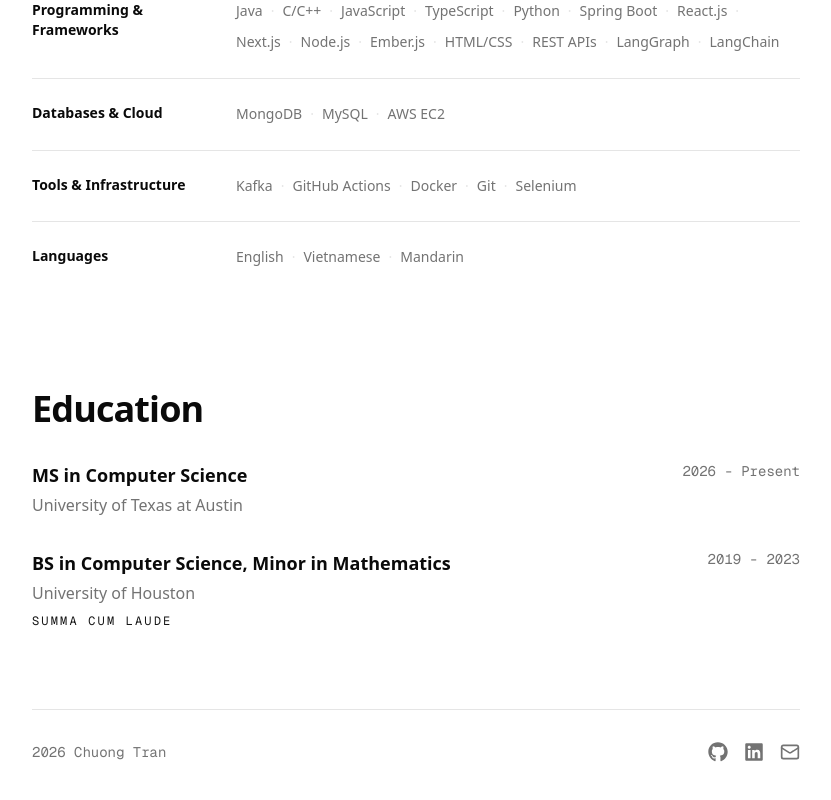
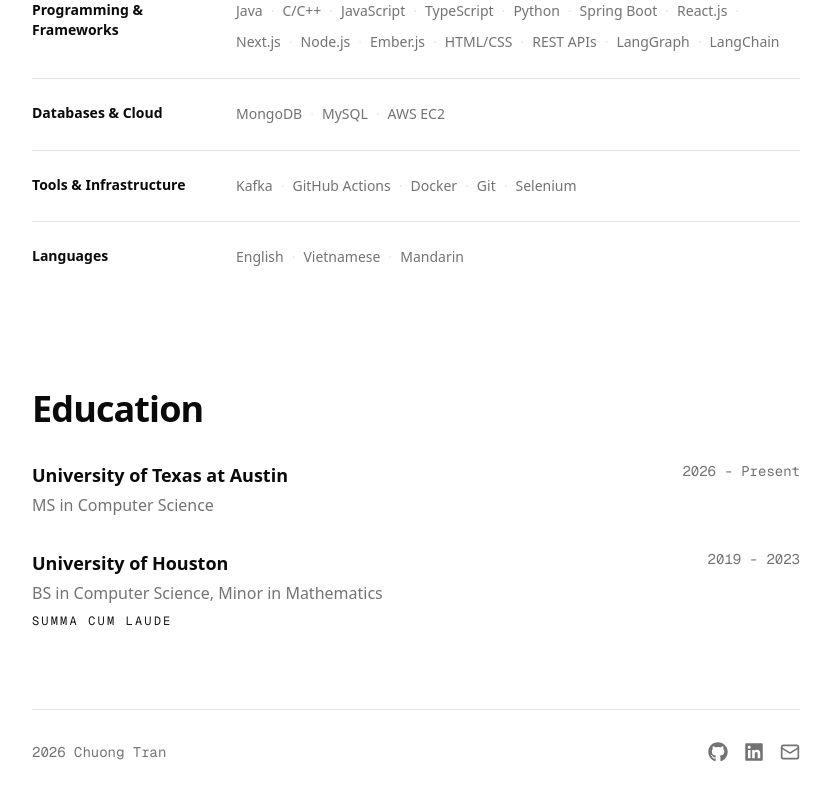
Before and after one commit to chuongtran01/portfolio-website, a Next.js app: page / in a window 1280 px wide. Shown: the part 2201-3001 px from the top of the page, without its empty margins (224-1055 px from the left). Built offline with nearby package versions, Linux system fonts and the light colour scheme; no server answers.

Commit message:
content(home): Reorder education details

```diff
--- a/src/components/home/EducationSection.tsx
+++ b/src/components/home/EducationSection.tsx
@@ -17,9 +17,9 @@
             >
               <div>
                 <h3 className="text-lg font-semibold text-foreground">
-                  {edu.degree}
+                  {edu.university}
                 </h3>
-                <p className="mt-1 text-muted-foreground">{edu.university}</p>
+                <p className="mt-1 text-muted-foreground">{edu.degree}</p>
                 {edu.gpa && (
                   <p className="mt-2 font-mono text-xs uppercase tracking-[0.18em] text-primary">
                     {edu.gpa}
```
